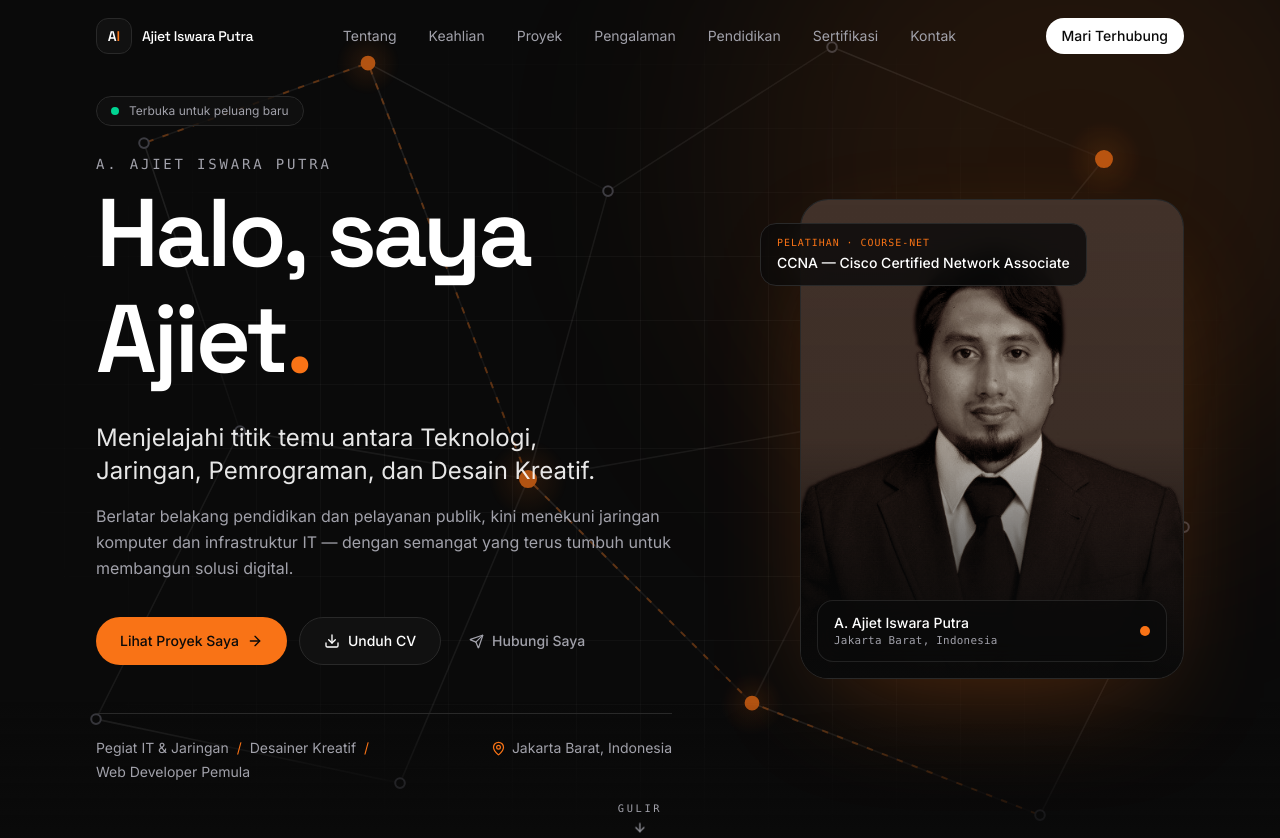
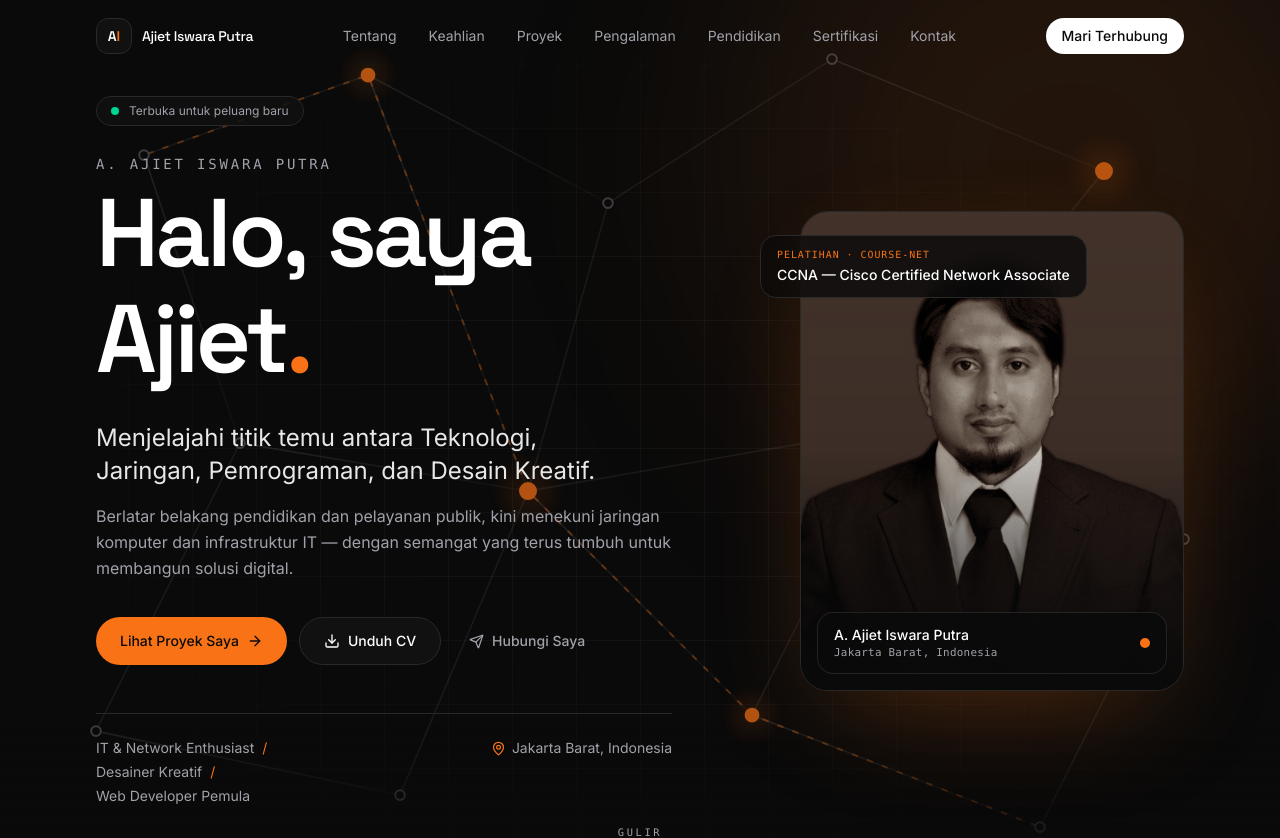
Before and after one commit to ajietiswara2024/ajiet-portfolio, a React (Vite) app: page / in a window 1280 px wide. Shown: the top 838 px of the page. Built offline with nearby package versions, Linux system fonts and the light colour scheme.

Commit message:
Replace "Pegiat IT & Jaringan" with "IT & Network Enthusiast"
Co-Authored-By: Claude Opus 5.5 <noreply@anthropic.com>

```diff
--- a/index.html
+++ b/index.html
@@ -4,10 +4,10 @@
     <meta charset="UTF-8" />
     <meta name="viewport" content="width=device-width, initial-scale=1.0, viewport-fit=cover" />
 
-    <title>A. Ajiet Iswara Putra — Pegiat IT & Jaringan, Desainer Kreatif</title>
+    <title>A. Ajiet Iswara Putra — IT & Network Enthusiast, Desainer Kreatif</title>
     <meta
       name="description"
-      content="Portofolio A. Ajiet Iswara Putra — Pegiat IT & Jaringan, Desainer Kreatif, dan Web Developer Pemula dari Jakarta Barat, Indonesia. Praktik lab jaringan Cisco, karya kreatif, dan proyek web."
+      content="Portofolio A. Ajiet Iswara Putra — IT & Network Enthusiast, Desainer Kreatif, dan Web Developer Pemula dari Jakarta Barat, Indonesia. Praktik lab jaringan Cisco, karya kreatif, dan proyek web."
     />
     <meta name="author" content="A. Ajiet Iswara Putra" />
     <meta name="theme-color" content="#0A0A0A" />
@@ -18,7 +18,7 @@
     <meta property="og:type" content="website" />
     <meta property="og:site_name" content="A. Ajiet Iswara Putra" />
     <meta property="og:title" content="A. Ajiet Iswara Putra — Portofolio" />
-    <meta property="og:description" content="Menghubungkan Teknologi, Kreativitas, dan Manusia. Pegiat IT & Jaringan | Desainer Kreatif | Web Developer Pemula." />
+    <meta property="og:description" content="Menghubungkan Teknologi, Kreativitas, dan Manusia. IT & Network Enthusiast | Desainer Kreatif | Web Developer Pemula." />
     <meta property="og:url" content="%VITE_SITE_URL%/" />
     <meta property="og:image" content="%VITE_SITE_URL%/og-image.png" />
     <meta property="og:image:width" content="1200" />
@@ -54,7 +54,7 @@
         "@context": "https://schema.org",
         "@type": "Person",
         "name": "A. Ajiet Iswara Putra",
-        "jobTitle": "Pegiat IT & Jaringan | Desainer Kreatif | Web Developer Pemula",
+        "jobTitle": "IT & Network Enthusiast | Desainer Kreatif | Web Developer Pemula",
         "address": { "@type": "PostalAddress", "addressLocality": "Jakarta Barat", "addressCountry": "ID" },
         "alumniOf": "Universitas Islam Ahmad Dahlan Sinjai"
       }
--- a/src/data/profile.ts
+++ b/src/data/profile.ts
@@ -8,8 +8,8 @@ import type { Profile } from '../types/content'
 export const profile: Profile = {
   fullName: 'A. Ajiet Iswara Putra',
   shortName: 'Ajiet',
-  title: 'Pegiat IT & Jaringan | Desainer Kreatif | Web Developer Pemula',
-  roles: ['Pegiat IT & Jaringan', 'Desainer Kreatif', 'Web Developer Pemula'],
+  title: 'IT & Network Enthusiast | Desainer Kreatif | Web Developer Pemula',
+  roles: ['IT & Network Enthusiast', 'Desainer Kreatif', 'Web Developer Pemula'],
   tagline: 'Menghubungkan Teknologi, Kreativitas, dan Manusia.',
   location: 'Jakarta Barat, Indonesia',
   headline: 'Halo, saya Ajiet.',
--- a/src/i18n/ui.ts
+++ b/src/i18n/ui.ts
@@ -106,7 +106,7 @@ const id = {
   portrait: { alt: 'Foto', placeholder: 'Tempat foto' },
   notFound: { code: '404 · Host tujuan tidak dapat dijangkau', message: 'Halaman ini tidak ditemukan.', back: 'Kembali ke beranda', title: 'Tidak ditemukan' },
   footer: { credit: 'Dirancang dengan rasa ingin tahu. Dibangun dengan teknologi.', top: 'Kembali ke atas' },
-  meta: { defaultTitle: 'A. Ajiet Iswara Putra — Pegiat IT & Jaringan, Desainer Kreatif' },
+  meta: { defaultTitle: 'A. Ajiet Iswara Putra — IT & Network Enthusiast, Desainer Kreatif' },
 }
 
 export type UiStrings = typeof id
```
